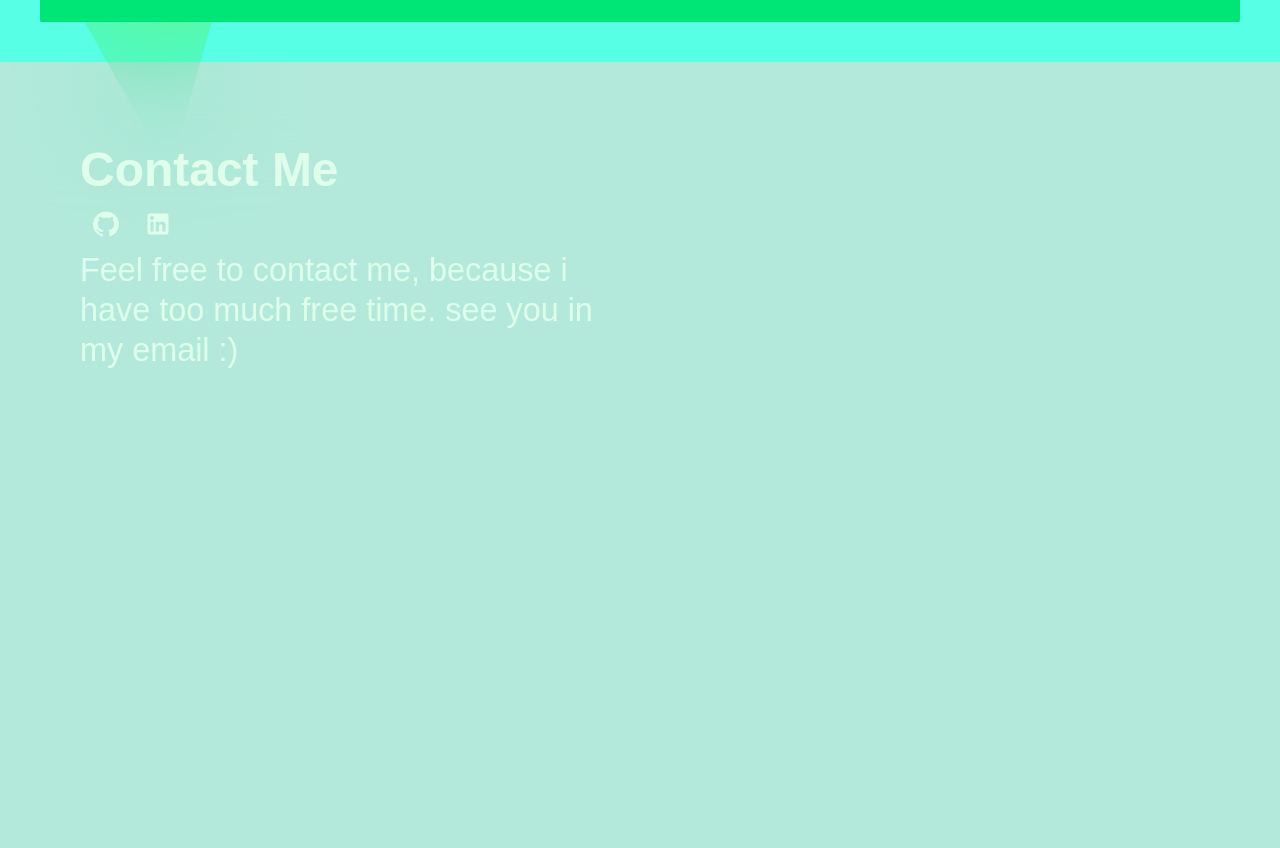
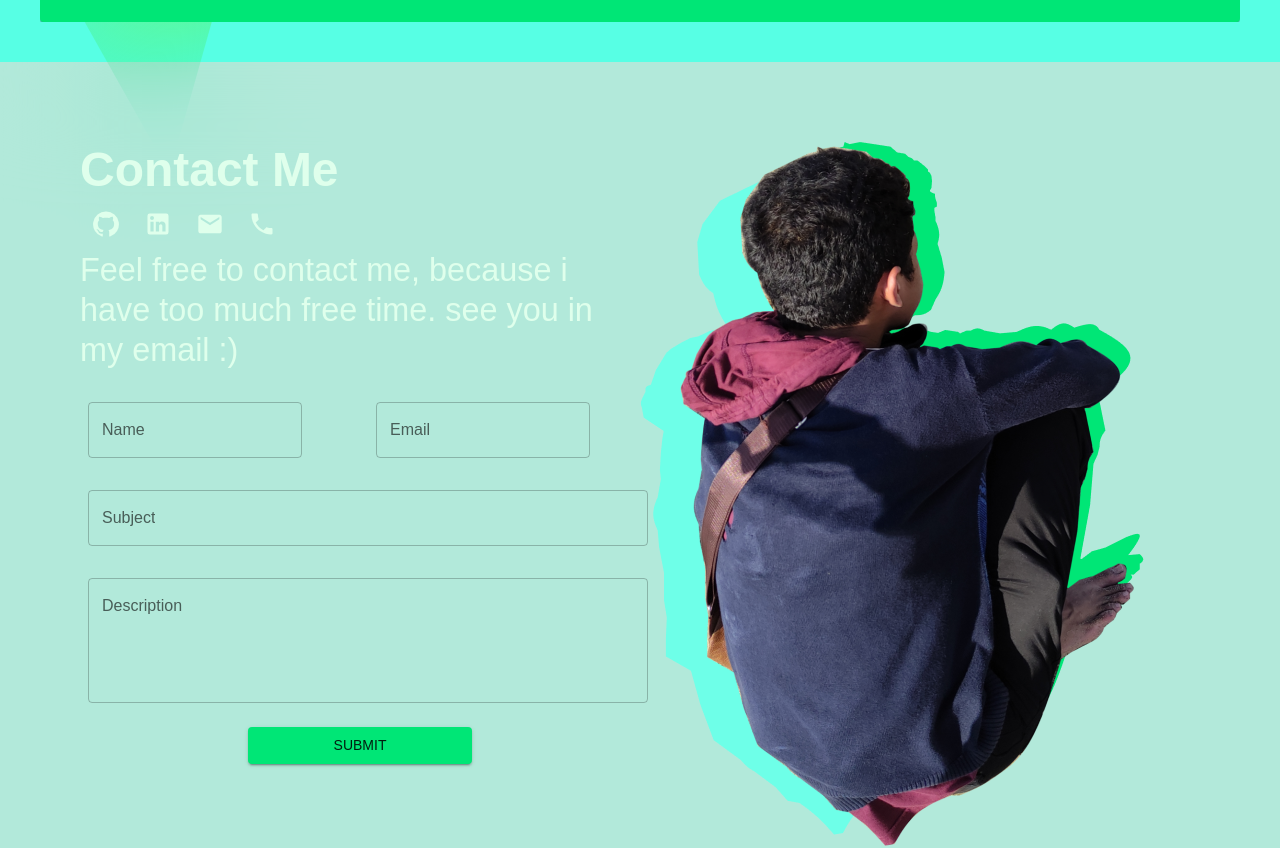
Before and after one commit to kucingapi/portofolio, a React (Create React App) app: page / in a window 1280 px wide. Shown: the part 4623-5471 px from the top of the page. Built offline with nearby package versions, Linux system fonts and the light colour scheme.

Commit message:
added forms validation

```diff
--- a/package.json
+++ b/package.json
@@ -11,12 +11,15 @@
     "@testing-library/jest-dom": "^5.11.4",
     "@testing-library/react": "^11.1.0",
     "@testing-library/user-event": "^12.1.10",
+    "dotenv": "^10.0.0",
+    "formik": "^2.2.9",
     "react": "^17.0.2",
     "react-dom": "^17.0.2",
     "react-material-ui-carousel": "^3.0.4",
     "react-scripts": "4.0.3",
     "react-vertical-timeline-component": "^3.5.2",
-    "web-vitals": "^1.0.1"
+    "web-vitals": "^1.0.1",
+    "yup": "^0.32.11"
   },
   "scripts": {
     "start": "react-scripts start",
--- a/src/components/ContactmeSection.jsx
+++ b/src/components/ContactmeSection.jsx
@@ -1,23 +1,135 @@
-import { GitHub, LinkedIn } from "@mui/icons-material";
-import { Box, Grid, IconButton, Stack, Typography } from "@mui/material"
-import { makeStyles } from "@mui/styles";
+import { GitHub, LinkedIn, Mail, Phone } from "@mui/icons-material";
+import { Box, Button, Grid, IconButton, Stack, TextField, Typography } from "@mui/material"
 import BoredNovel from "../assets/bored_novel.png";
+import * as yup from 'yup';
+import { useFormik } from "formik";
 
-const useStyles = makeStyles((theme) => ({
 
-}));
+const validationSchema = yup.object({
+	name: yup
+	  .string('Enter your name')
+	  .required('name is required'),
+	email: yup
+	  .string('Enter your email')
+	  .email('Enter a valid email')
+	  .required('Email is required'),
+	subject: yup
+	  .string('Enter your subject')
+	  .required('Subject is required'),
+	description: yup
+	  .string('Enter your description')
+	  .required('description is required'),
+});
+
+const FormGroup = () => {
+	const formik = useFormik({
+		initialValues: {
+			name:'',
+			email:'',
+			subject:'',
+			description:'',
+		},
+		validationSchema: validationSchema,
+		onSubmit: (values) => {
+			alert(JSON.stringify({id:process.env}, null, 2));
+		},
+	  });
+	return(
+		<Box
+			component="form"
+			sx={{
+				'& .MuiTextField-root': { m: 1 },
+				py:3
+			}}
+			noValidate
+			autoComplete="off"
+			onSubmit={formik.handleSubmit}
+		>
+			<Grid spacing={2} container>
+				<Grid item xs={12} md={6}>
+					<TextField
+						id="name"
+						label="Name"
+						placeholder="Enter Your Full Name"
+						multiline
+						value={formik.values.name}
+						onChange={formik.handleChange}
+						error={formik.touched.name && Boolean(formik.errors.name)}
+						helperText={formik.touched.name && formik.errors.name}
+					/>
+				</Grid>
+				<Grid item xs={12} md={6}>
+					<TextField
+						id="email"
+						label="Email"
+						placeholder="Enter Your Email Address"
+						multiline
+						value={formik.values.email}
+						onChange={formik.handleChange}
+						error={formik.touched.email && Boolean(formik.errors.email)}
+						helperText={formik.touched.email && formik.errors.email}
+					/>
+				</Grid>
+				<Grid item md={12}>
+					<TextField
+						id="subject"
+						label="Subject"
+						placeholder="Enter The Topic of The Subject"
+						multiline
+						fullWidth
+						value={formik.values.subject}
+						onChange={formik.handleChange}
+						error={formik.touched.subject && Boolean(formik.errors.subject)}
+						helperText={formik.touched.subject && formik.errors.subject}
+					/>
+				</Grid>
+				<Grid item md={12}>
+					<TextField
+						id="description"
+						label="Description"
+						multiline
+						rows={4}
+						fullWidth
+						value={formik.values.description}
+						onChange={formik.handleChange}
+						error={formik.touched.description && Boolean(formik.errors.description)}
+						helperText={formik.touched.description && formik.errors.description}
+					/>
+				</Grid>
+				<Grid
+					sx={{
+						display:'flex',
+						alignItems:'center',
+						justifyContent:'center'
+					}}
+					item
+					md={12}
+				>
+					<Button
+						color="primary"
+						variant="contained"
+						sx={{width:"40%"}}
+						type="submit"
+					>
+						Submit
+					</Button>
+				</Grid>
+			</Grid>
+		</Box>
+	)
+}
 
 export const ContactmeSection = () =>{
+	console.log(process.env);
 	return(
 		<Box
 			sx={{
-				height:'100vh',
 				background: 'rgba(0, 182, 134, 0.3)',
 				backdropFilter: 'blur(59px)',
 			}}
 			p={10}
 		>
-			<Grid container spacing={2}>
+			<Grid container >
 				<Grid item xs={12} md={6}>
 					<Typography
 						variant="h3"
@@ -43,14 +155,40 @@ export const ContactmeSection = () =>{
 						>
 							<LinkedIn fontSize="inherit"/>
 						</IconButton>
+						<IconButton
+							color="background"
+							size="large"
+							href="mailto:novelbafagih09@gmail.com"
+							target="_blank"
+						>
+							<Mail fontSize="inherit"/>
+						</IconButton>
+						<IconButton
+							color="background"
+							size="large"
+							href="tel:+62895328079912"
+							target="_blank"
+						>
+							<Phone fontSize="inherit"/>
+						</IconButton>
 					</Stack>
 					<Typography
 						variant="h4"
 						color="background.main"
 						fontWeight={500}
 					>
-						Feel free to contact me, because i have too much free time. see  you in my email :)
+						Feel free to contact me, because i have too much free time. see you in my email :)
 					</Typography>
+					<FormGroup/>
+				</Grid>
+				<Grid item xs={12} md={6}>
+					<img
+						src={BoredNovel}
+						alt="bored person"
+						style={{
+							maxWidth:'80vw'
+						}}
+					/>
 				</Grid>
 			</Grid>
 
--- a/src/components/TimelineSection.jsx
+++ b/src/components/TimelineSection.jsx
@@ -93,7 +93,7 @@ export const TimelineSection = () => {
 					location="University Brawijaya (Work From Home)"
 					description=" I'm a computational intelligence department in bcc with the sub department of competitive programming. I'm also deputy heade of the talent development division."
 					icon={<Code/>}
-					date="8 Aug 2021 - 22 Aug 2021"
+					date="Mar 2021 - Present"
 				/>
 				<TimelineElement
 					title="KBMTI"
```
Also changed, not shown: 2 other files (tests, documents, lock files or other folders).
